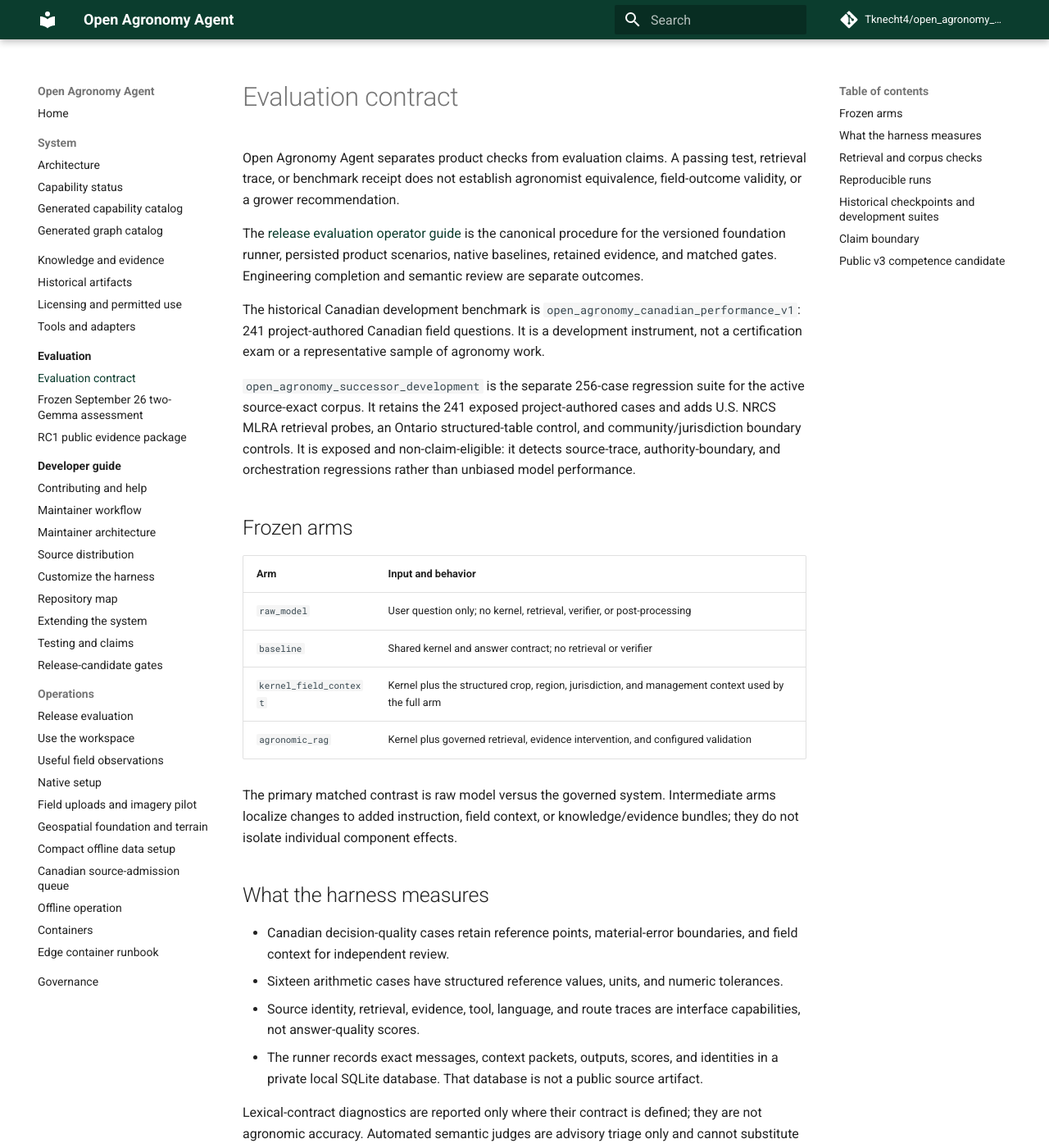
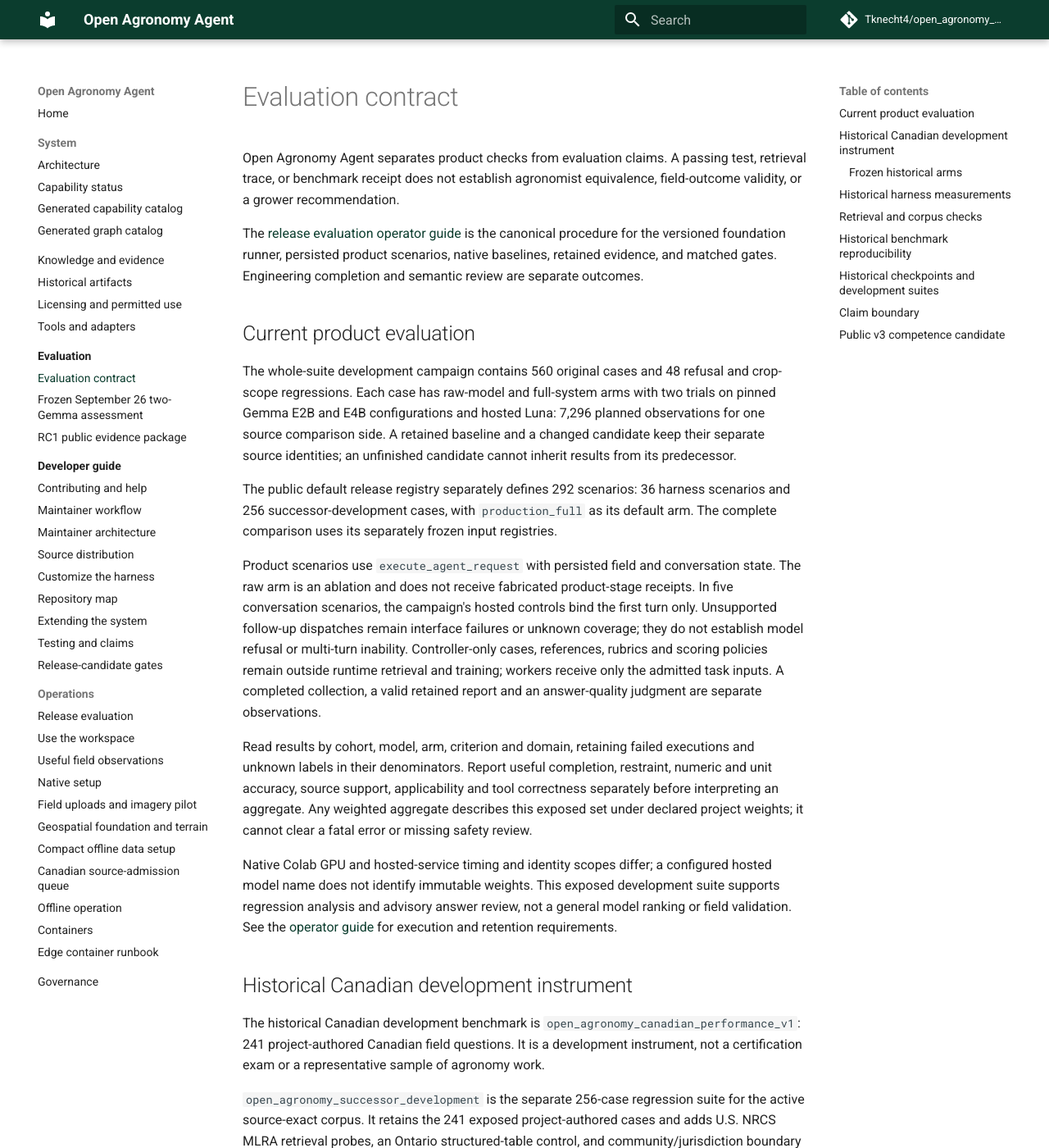
Before and after one commit to Tknecht4/open_agronomy_agent, an MkDocs documentation site: the page built from docs/public/evaluation.md, in a window 1280 px wide and 1400 px high. Shown: the whole window at 82% size. Built offline with MkDocs 1.6.1 and Material for MkDocs 9.7.7, drawn with Linux system fonts in a browser that asks for light colours; comment, search, counter and statistics services are not loaded; some of the changed text lies outside the part shown.

Commit message:
Guard root inspection outputs and align current evaluation docs

```diff
--- a/docs/public/evaluation.md
+++ b/docs/public/evaluation.md
@@ -8,6 +8,46 @@ The [release evaluation operator guide](operations/release-evaluation.md) is
 the canonical procedure for the versioned foundation runner, persisted
 product scenarios, native baselines, retained evidence, and matched gates.
 Engineering completion and semantic review are separate outcomes.
+
+## Current product evaluation
+
+The whole-suite development campaign contains 560 original cases and 48
+refusal and crop-scope regressions. Each case has raw-model and full-system
+arms with two trials on pinned Gemma E2B and E4B configurations and hosted
+Luna: 7,296 planned observations for one source comparison side. A retained
+baseline and a changed candidate keep their separate source identities; an
+unfinished candidate cannot inherit results from its predecessor.
+
+The public default release registry separately defines 292 scenarios: 36
+harness scenarios and 256 successor-development cases, with `production_full`
+as its default arm. The complete comparison uses its separately frozen input
+registries.
+
+Product scenarios use `execute_agent_request` with persisted field and
+conversation state. The raw arm is an ablation and does not receive fabricated
+product-stage receipts. In five conversation scenarios, the campaign's hosted
+controls bind the first turn only. Unsupported follow-up dispatches remain
+interface failures or unknown coverage; they do not establish model refusal
+or multi-turn inability. Controller-only cases, references, rubrics and scoring
+policies remain outside runtime retrieval and training; workers receive only
+the admitted task inputs. A completed collection, a valid retained report and
+an answer-quality judgment are separate observations.
+
+Read results by cohort, model, arm, criterion and domain, retaining failed
+executions and unknown labels in their denominators. Report useful completion,
+restraint, numeric and unit accuracy, source support, applicability and tool
+correctness separately before interpreting an aggregate.
+Any weighted aggregate describes this exposed set under declared project
+weights; it cannot clear a fatal error or missing safety review.
+
+Native Colab GPU and hosted-service timing and identity scopes differ; a
+configured hosted model name does not identify immutable weights. This exposed development suite
+supports regression analysis and advisory answer review, not a general model
+ranking or field validation. See the
+[operator guide](operations/release-evaluation.md) for execution and retention
+requirements.
+
+## Historical Canadian development instrument
 
 The historical Canadian development benchmark is `open_agronomy_canadian_performance_v1`:
 241 project-authored Canadian field questions. It is a development instrument,
@@ -20,7 +60,7 @@ structured-table control, and community/jurisdiction boundary controls. It is
 exposed and non-claim-eligible: it detects source-trace, authority-boundary,
 and orchestration regressions rather than unbiased model performance.
 
-## Frozen arms
+### Frozen historical arms
 
 | Arm | Input and behavior |
 |---|---|
@@ -33,7 +73,7 @@ The primary matched contrast is raw model versus the governed system.
 Intermediate arms localize changes to added instruction, field context, or
 knowledge/evidence bundles; they do not isolate individual component effects.
 
-## What the harness measures
+## Historical harness measurements
 
 - Canadian decision-quality cases retain reference points, material-error
   boundaries, and field context for independent review.
@@ -48,7 +88,7 @@ knowledge/evidence bundles; they do not isolate individual component effects.
 Lexical-contract diagnostics are reported only where their contract is defined;
 they are not agronomic accuracy. Automated semantic judges are advisory triage
 only and cannot substitute for blinded, calibrated agronomist review. There is
-no valid single composite score.
+no validated composite of agronomic competence from this historical instrument.
 
 ## Retrieval and corpus checks
 
@@ -92,7 +132,7 @@ separately frozen confirmation set, so it was reverted. The cards remain
 non-active; partial claim coverage and raw retrieval reachability do not
 qualify them for activation.
 
-## Reproducible runs
+## Historical benchmark reproducibility
 
 The runner binds suite hash, interface contract, arm contract, executable source
 snapshot, model profile, and RAG artifact identities. A partial run resumes only
```
Also changed, not shown: README.md (+22 -39 lines), docs/public/developer/maintainer-architecture.md (+9 -5 lines), docs/public/operations/field-observations.md (+4 -2 lines), docs/reviews/full-evaluation-20261112.md (+23 -0 lines), src/agronomy_agent/README.md (+7 -0 lines), 5 other files.
